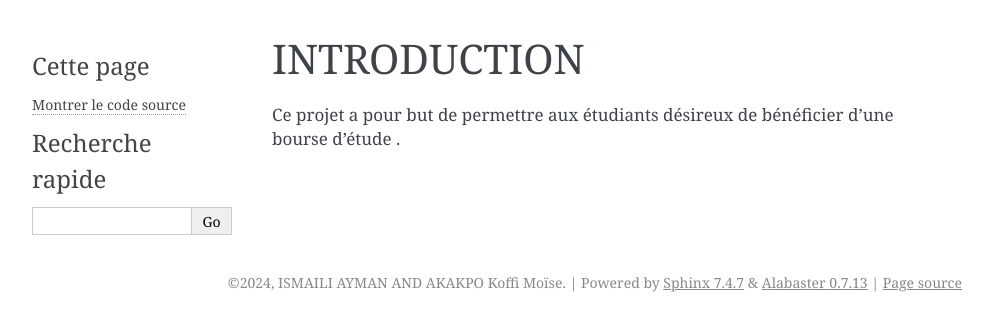
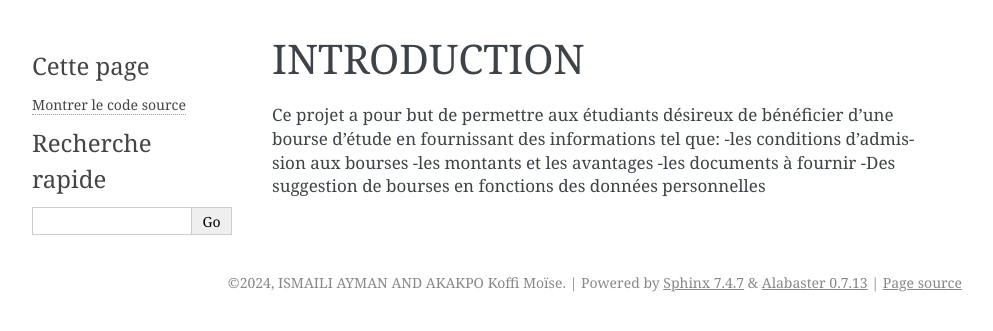
Before and after one commit to ISMAILI-AYMAN/Mon-Assistant-Parcours-Chatbot-bourse, a Sphinx documentation site: the page built from docs/introduction.rst, in a window 1280 px wide. Shown: the top 331 px of the page, without its empty margins (148-1141 px from the left). Built offline with Sphinx 7.4.7, drawn with Linux system fonts in a browser that asks for light colours; pages that are not in the unit, such as notebooks, are missing from menus.

Commit message:
Update introduction.rst

```diff
--- a/docs/introduction.rst
+++ b/docs/introduction.rst
@@ -2,7 +2,11 @@
 INTRODUCTION
 ===============================
 
-Ce projet a pour but de permettre aux étudiants désireux de bénéficier d'une bourse d'étude .
+Ce projet a pour but de permettre aux étudiants désireux de bénéficier d'une bourse d'étude en fournissant des informations tel que:
+-les conditions d'admission aux bourses
+-les montants et les avantages
+-les documents à fournir
+-Des suggestion de bourses en fonctions des données personnelles
 
 
 
```
